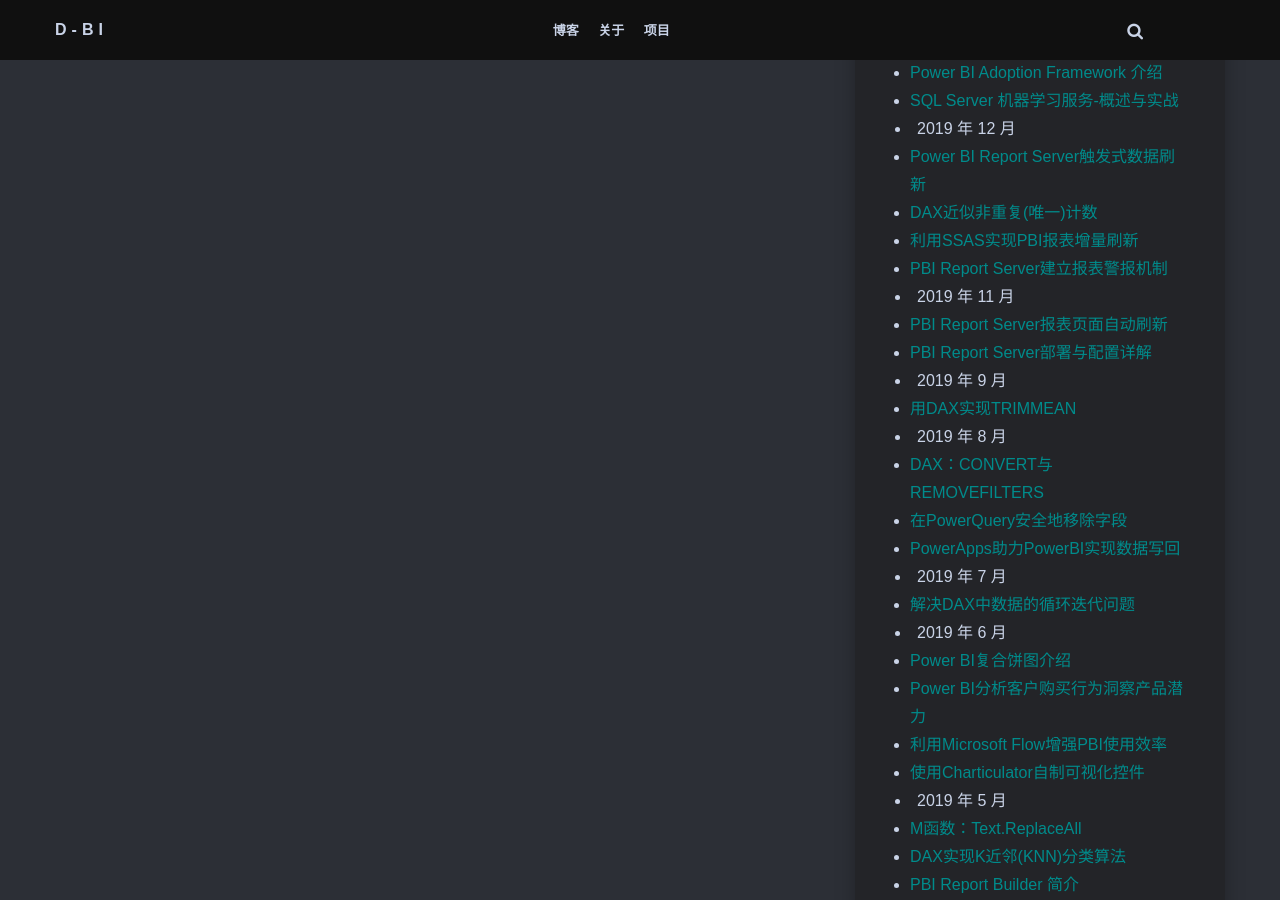
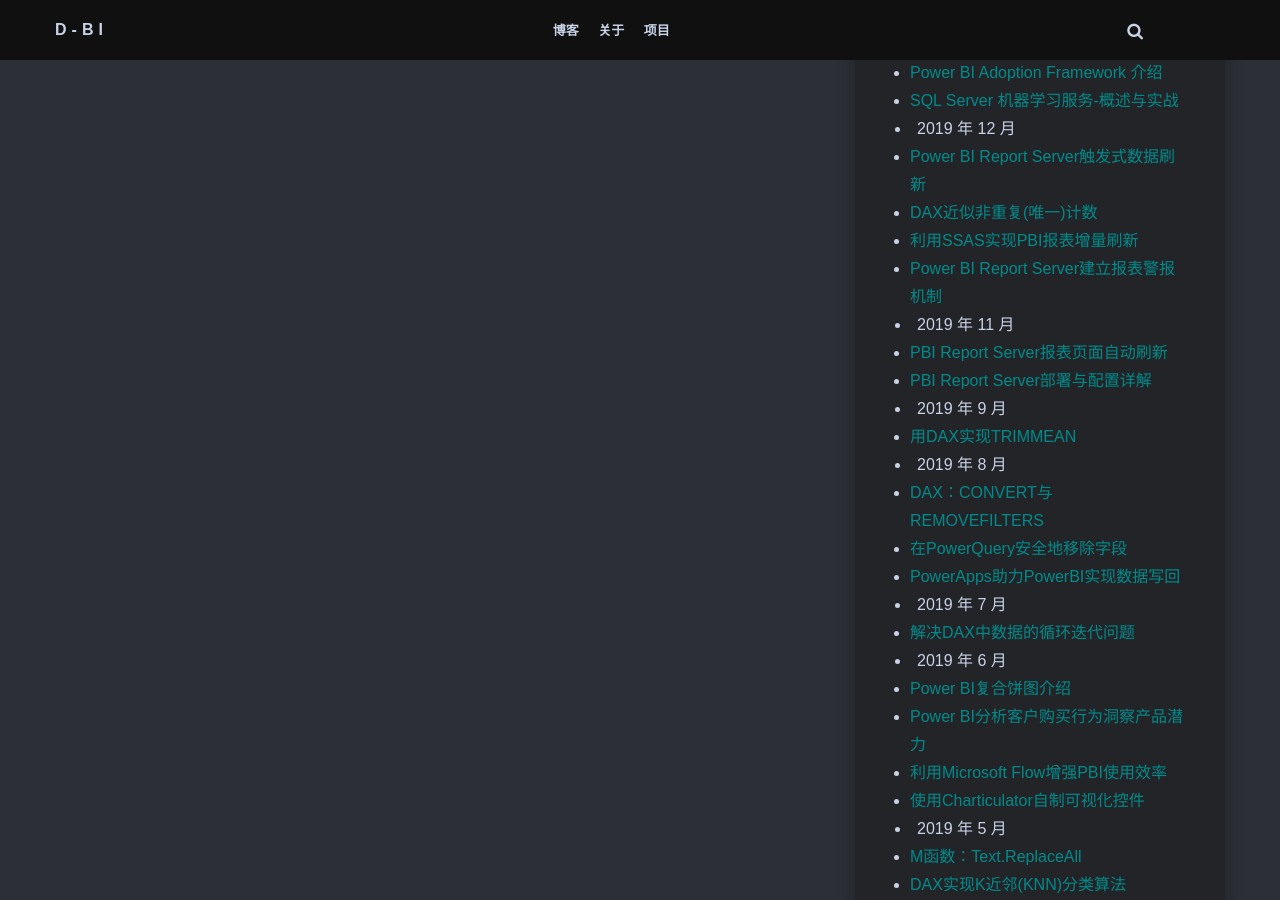
Before and after one commit to D-BI-TECH/D-BI-TECH.github.io, a Jekyll site: the page built from index.html, in a window 1280 px wide and 900 px high, scrolled down 3014 px. Built offline with Jekyll 4.4.1, drawn with Linux system fonts in a browser that asks for light colours; nearby versions of some CDN libraries; the list of posts is cut into pages by our own code; comment, search, counter and statistics services are not loaded.

Commit message:
Update 2019-12-02-set-email-alert-pbi-reportserver.markdown

```diff
--- a/_posts/2019-12-02-set-email-alert-pbi-reportserver.markdown
+++ b/_posts/2019-12-02-set-email-alert-pbi-reportserver.markdown
@@ -1,9 +1,9 @@
 ---
 layout: post
-title:  PBI Report Server建立报表警报机制
+title:  Power BI Report Server建立报表警报机制
 date:   2019-12-02 06:03:50 +0000
 image:  03.jpg
-tags:   [Report Server,SQL Server]
+tags:   [PBIRS,SQL Server]
 author-name: Davis ZHANG
 author-image: Davis.jpg
 level: 进阶
```
